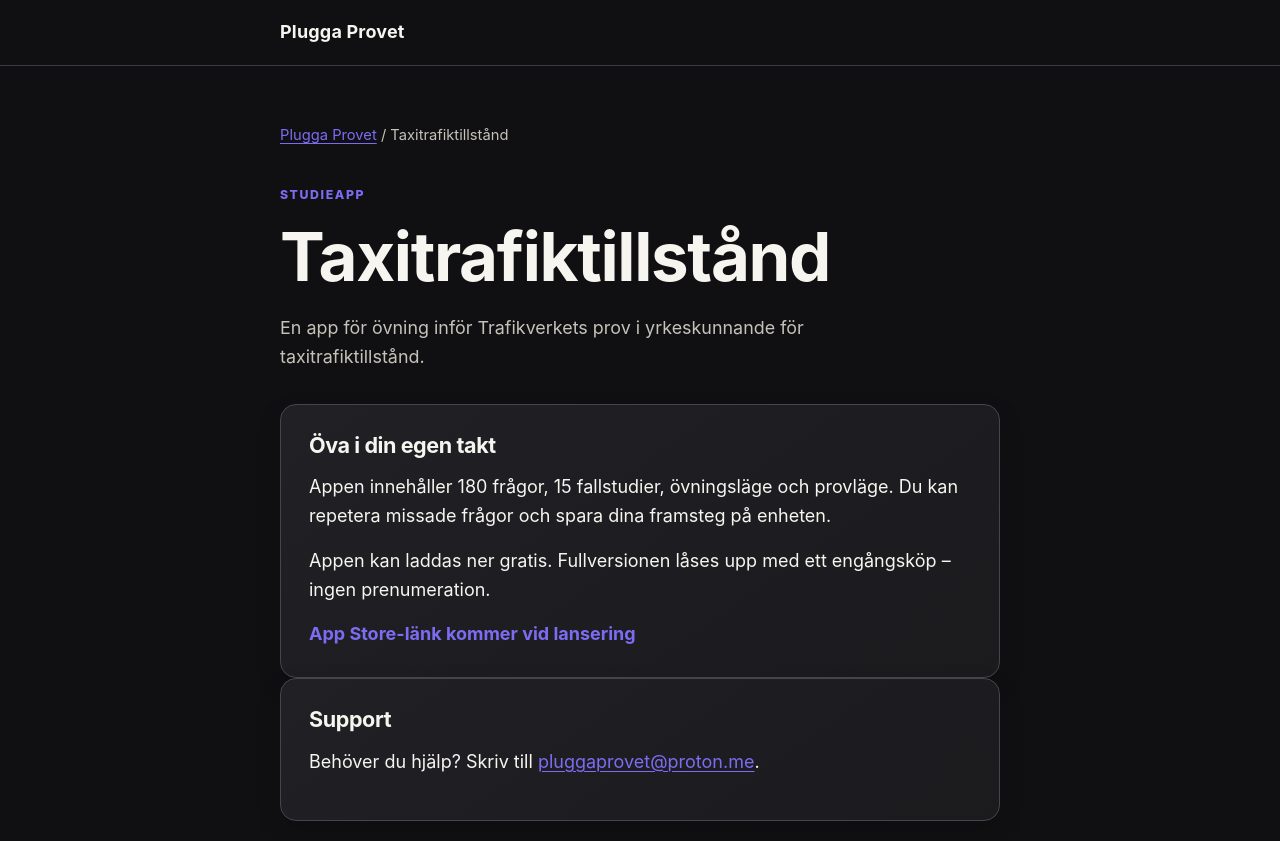
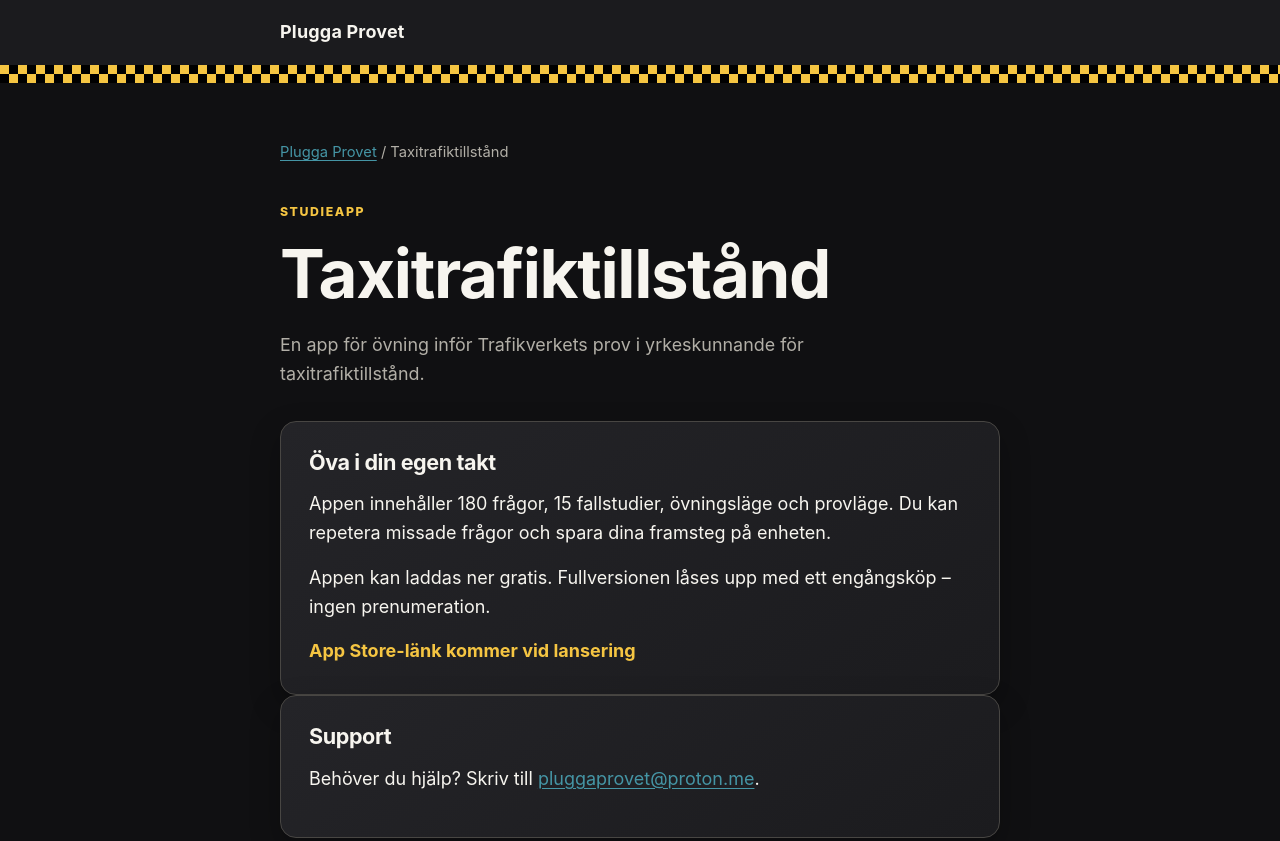
Before and after one commit to Hat99Studios/plugga-provet, a plain HTML site: page taxitrafiktillstand/index.html in a window 1280 px wide. Shown: the top 841 px of the page. Drawn offline with Linux system fonts and the light colour scheme.

Commit message:
Match Taxitrafiktillstand pages to app palette

```diff
--- a/taxitrafiktillstand/index.html
+++ b/taxitrafiktillstand/index.html
@@ -6,6 +6,7 @@
   <meta name="description" content="Support för Taxitrafiktillstånd från Plugga Provet.">
   <title>Taxitrafiktillstånd – Plugga Provet</title>
   <link rel="stylesheet" href="../assets/style.css">
+  <link rel="stylesheet" href="style.css">
 </head>
 <body>
   <a class="skip-link" href="#innehall">Hoppa till innehållet</a>
--- /dev/null
+++ b/taxitrafiktillstand/style.css
@@ -0,0 +1,78 @@
+:root {
+  --bg: #101012;
+  --surface: #1b1b1e;
+  --text: #f7f5ef;
+  --muted: #b2afa7;
+  --accent: #f5c542;
+  --line: #484643;
+}
+
+html,
+body {
+  background: var(--bg);
+}
+
+a {
+  color: #4595a5;
+}
+
+a:hover {
+  color: var(--accent);
+}
+
+a:focus-visible {
+  outline-color: var(--accent);
+}
+
+.site-header {
+  background: #1b1b1e;
+  border-bottom: 0;
+}
+
+.site-header::after {
+  content: "";
+  display: block;
+  height: 18px;
+  background-color: #000;
+  background-image:
+    linear-gradient(to right, #f5c542 0 50%, #000 50% 100%),
+    linear-gradient(to right, #000 0 50%, #f5c542 50% 100%);
+  background-position: 0 0, 0 9px;
+  background-repeat: repeat-x;
+  background-size: 18px 9px;
+}
+
+.brand a,
+h1,
+h2,
+h3 {
+  color: var(--text);
+}
+
+nav,
+.lead,
+.quiet,
+.updated,
+footer {
+  color: var(--muted);
+}
+
+.eyebrow,
+.store-placeholder {
+  color: var(--accent);
+}
+
+.card {
+  background: linear-gradient(145deg, #242428, var(--surface));
+  border-color: var(--line);
+  box-shadow: 0 12px 30px rgb(0 0 0 / 28%);
+}
+
+footer {
+  border-top-color: var(--line);
+}
+
+.skip-link {
+  background: #137286;
+  color: var(--text);
+}
```
Also changed, not shown: taxitrafiktillstand/integritet.html (+1 -0 lines).
